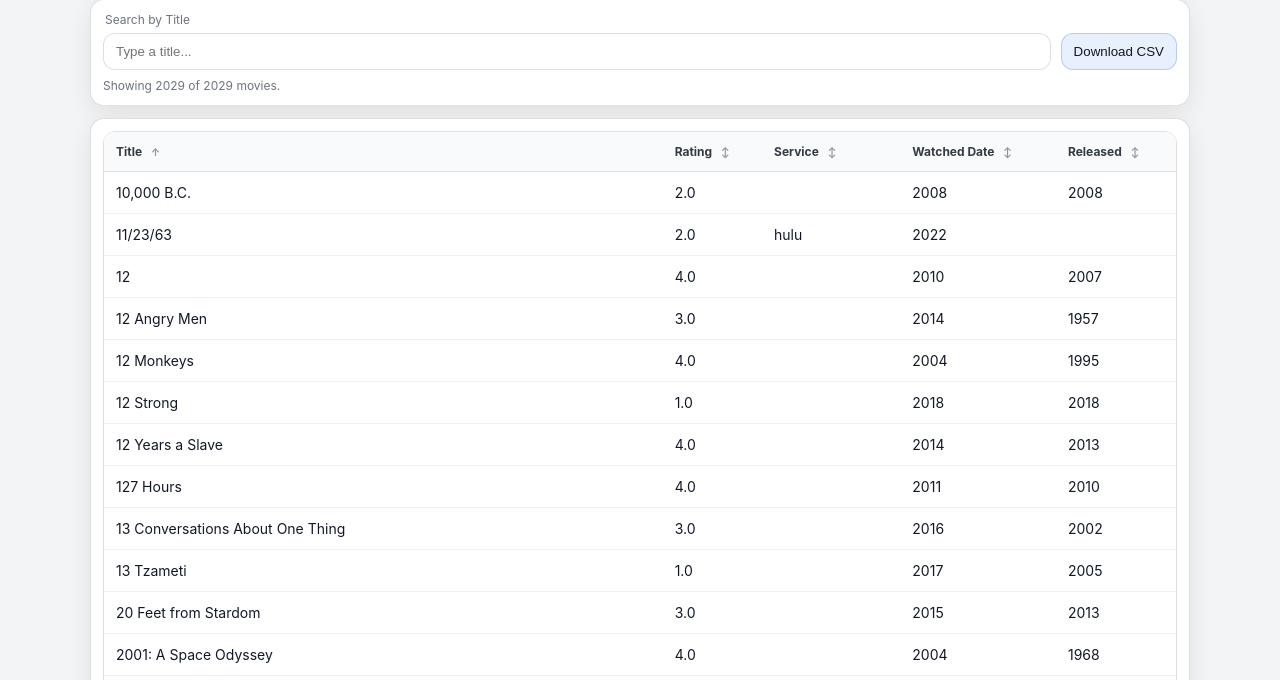
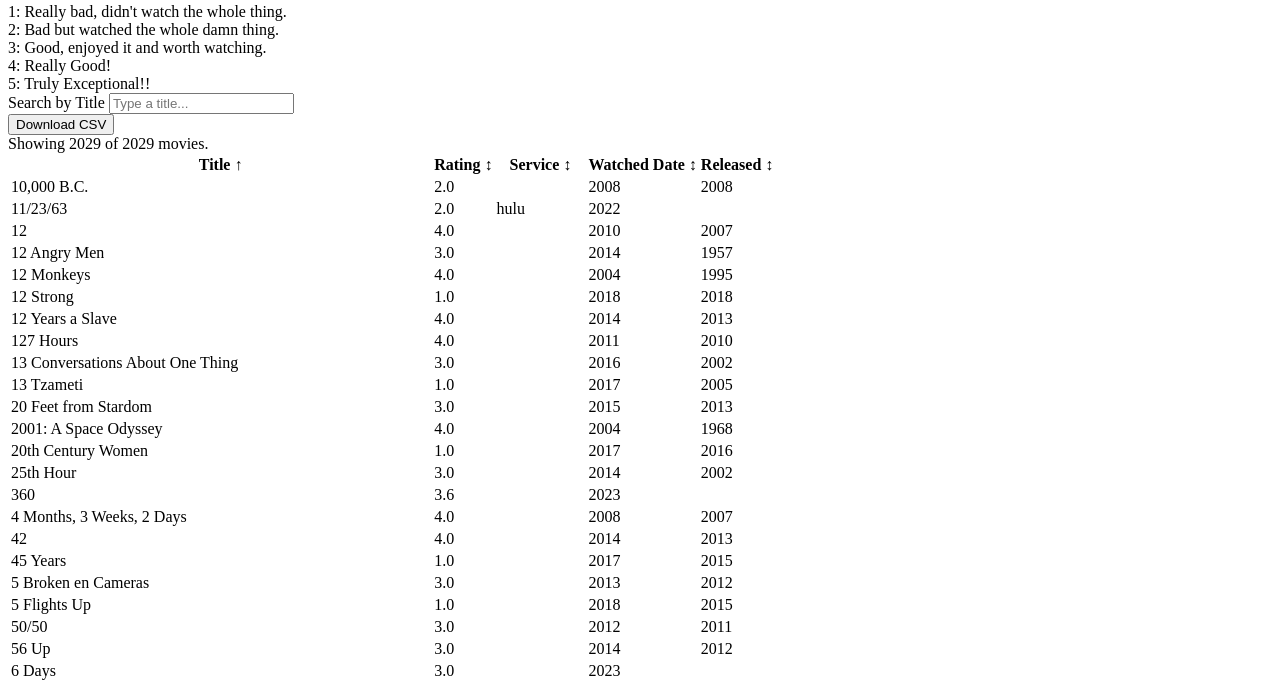
Before and after one commit to Phlik-Phan/movie-matrix, a plain HTML site: page index.html in a window 1280 px wide. Shown: the part 181-861 px from the top of the page. Drawn offline with Linux system fonts and the light colour scheme.

Commit message:
Update index.html
Attempt 2 to delete Cards

```diff
--- a/index.html
+++ b/index.html
@@ -4,38 +4,13 @@
   <meta charset="utf-8" />
   <meta name="viewport" content="width=device-width, initial-scale=1" />
   <title>Watched Movies Matrix (Shared)</title>
-  <style>
-    :root{
-      --bg:#f3f4f6; --card:#ffffff; --text:#111827; --muted:#6b7280;
-      --border:rgba(0,0,0,.12); --shadow:0 8px 24px rgba(0,0,0,.08); --radius:14px;
-    }
-    *{box-sizing:border-box}
-    body{margin:0;font-family:-apple-system,BlinkMacSystemFont,"Segoe UI",Roboto,Helvetica,Arial;background:var(--bg);color:var(--text);padding:16px}
-    .wrap{max-width:1100px;margin:0 auto;display:grid;gap:12px}
-    header{display:flex;justify-content:space-between;gap:12px;flex-wrap:wrap;align-items:flex-start}
-    h1{margin:0;font-size:20px}
-    .sub{margin-top:4px;color:var(--muted);font-size:13px}
-    .panel{background:var(--card);border:1px solid var(--border);border-radius:var(--radius);box-shadow:var(--shadow);padding:12px}
-    .row{display:flex;gap:10px;flex-wrap:wrap;align-items:flex-end}
-    label{display:block;font-size:12px;color:var(--muted);margin:0 0 6px 2px}
-    input{width:100%;padding:10px 12px;border-radius:12px;border:1px solid var(--border);background:#fff;color:var(--text);outline:none}
-    input:focus{box-shadow:0 0 0 3px rgba(37,99,235,.18);border-color:rgba(37,99,235,.45)}
-    .field{min-width:220px;flex:1}
-    button{border:1px solid var(--border);background:rgba(37,99,235,.10);border-color:rgba(37,99,235,.25);color:var(--text);padding:10px 12px;border-radius:12px;cursor:pointer;user-select:none;white-space:nowrap}
-    button:hover{background:rgba(37,99,235,.16)}
-    .status{margin-top:8px;color:var(--muted);font-size:12px}
-    .tableWrap{overflow-x:auto;border-radius:12px;border:1px solid var(--border)}
-    table{width:100%;border-collapse:collapse;min-width:860px;background:#fff}
-    thead th{text-align:left;padding:12px;font-size:12px;color:rgba(17,24,39,.85);border-bottom:1px solid var(--border);cursor:pointer;white-space:nowrap;background:#f9fafb;position:sticky;top:0}
-    thead th .arrow{font-size:10px;color:rgba(17,24,39,.45);margin-left:6px}
-    tbody td{padding:12px;border-bottom:1px solid rgba(0,0,0,.06);font-size:14px}
-    tbody tr:hover{background:#f3f4f6}
-
-.legendGrid{
-  display:grid;
-  grid-template-columns: repeat(auto-fit, minmax(280px, 1fr));
-  gap: 4px 14px;
-}
+  /* Force normal table layout on all screen sizes (disables card layout) */
+thead{ display: table-header-group !important; }
+table{ display: table !important; }
+tbody{ display: table-row-group !important; }
+tr{ display: table-row !important; }
+td, th{ display: table-cell !important; }
+tbody td::before{ content: none !important; }
   </style>
 </head>
 <body>
```
